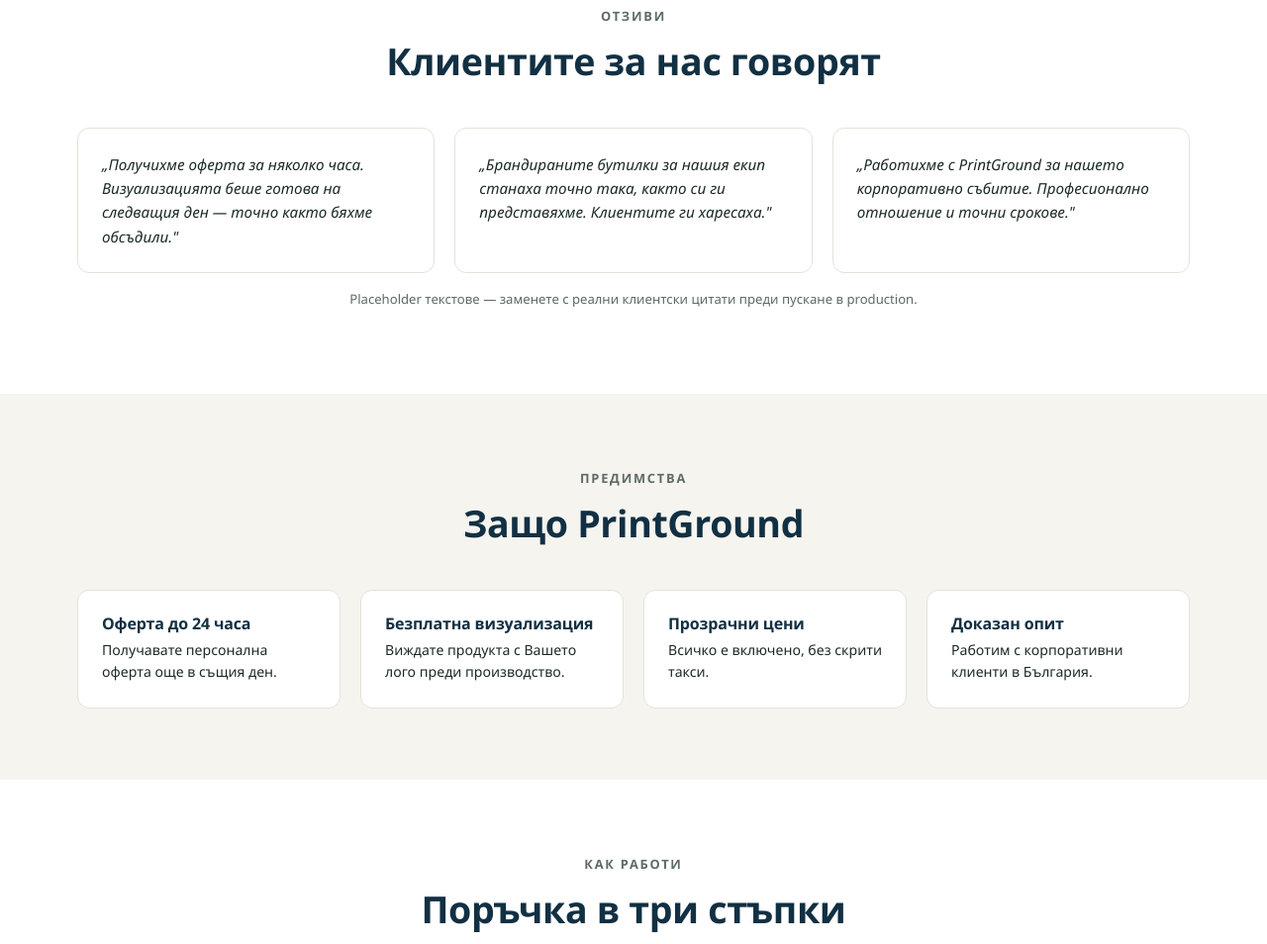
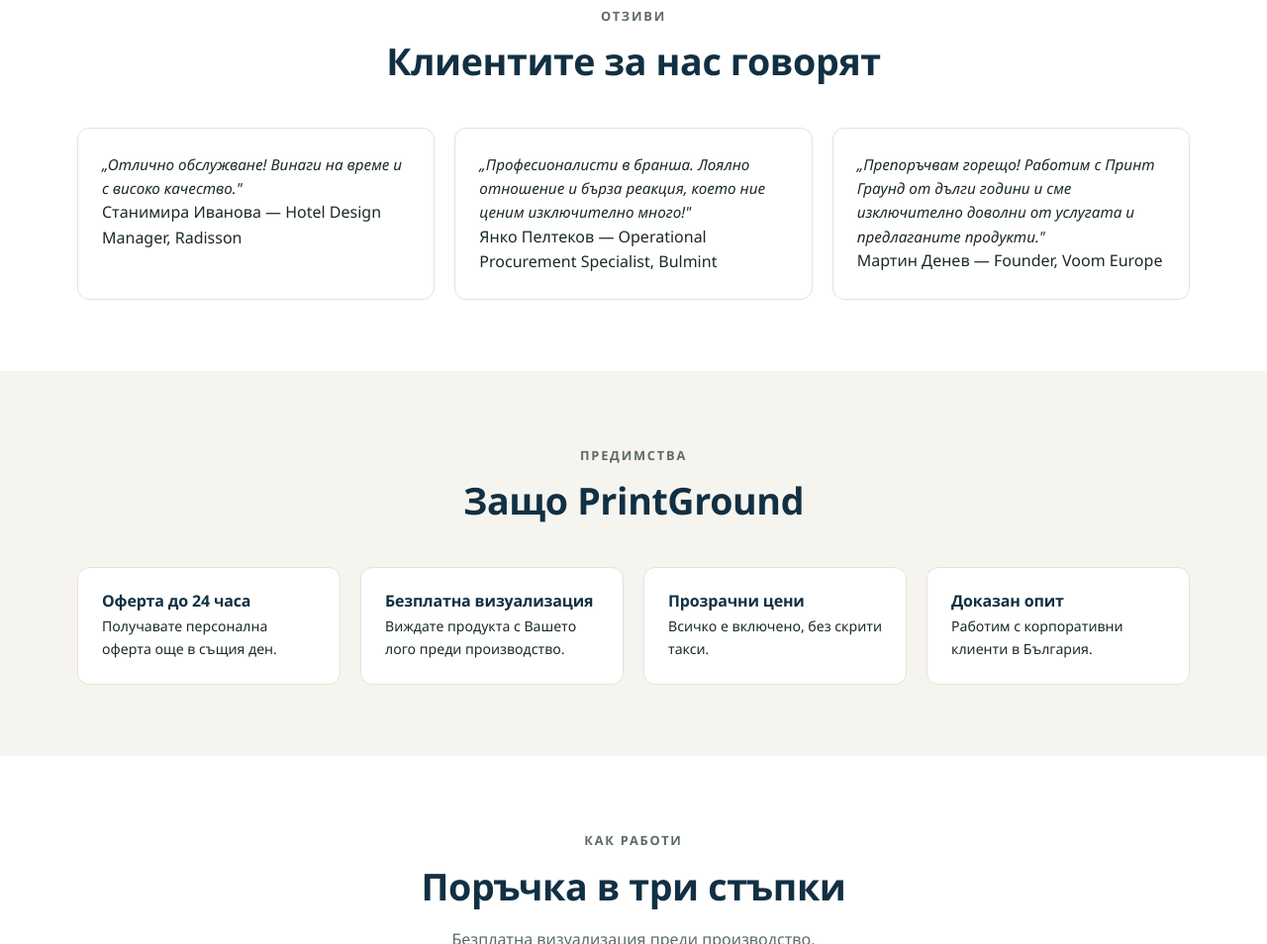
Before and after one commit to BozhidarVladimirov/printground-landing, a plain HTML site: page index.html in a window 1280 px wide. Shown: the part 6523-7477 px from the top of the page at 99% size. Drawn offline with Linux system fonts and the light colour scheme.

Commit message:
Replace placeholder testimonials with real client quotes from printground.net

```diff
--- a/index.html
+++ b/index.html
@@ -563,16 +563,18 @@
         </header>
         <div class="testimonials-grid">
           <blockquote class="testimonial-card">
-            <p class="testimonial-quote">„Получихме оферта за няколко часа. Визуализацията беше готова на следващия ден — точно както бяхме обсъдили."</p>
+            <p class="testimonial-quote">„Отлично обслужване! Винаги на време и с високо качество."</p>
+            <footer class="testimonial-author">Станимира Иванова — Hotel Design Manager, Radisson</footer>
           </blockquote>
           <blockquote class="testimonial-card">
-            <p class="testimonial-quote">„Брандираните бутилки за нашия екип станаха точно така, както си ги представяхме. Клиентите ги харесаха."</p>
+            <p class="testimonial-quote">„Професионалисти в бранша. Лоялно отношение и бърза реакция, което ние ценим изключително много!"</p>
+            <footer class="testimonial-author">Янко Пелтеков — Operational Procurement Specialist, Bulmint</footer>
           </blockquote>
           <blockquote class="testimonial-card">
-            <p class="testimonial-quote">„Работихме с PrintGround за нашето корпоративно събитие. Професионално отношение и точни срокове."</p>
+            <p class="testimonial-quote">„Препоръчвам горещо! Работим с Принт Граунд от дълги години и сме изключително доволни от услугата и предлаганите продукти."</p>
+            <footer class="testimonial-author">Мартин Денев — Founder, Voom Europe</footer>
           </blockquote>
         </div>
-        <p class="branding-note">Placeholder текстове — заменете с реални клиентски цитати преди пускане в production.</p>
       </div>
     </section>
 
```
